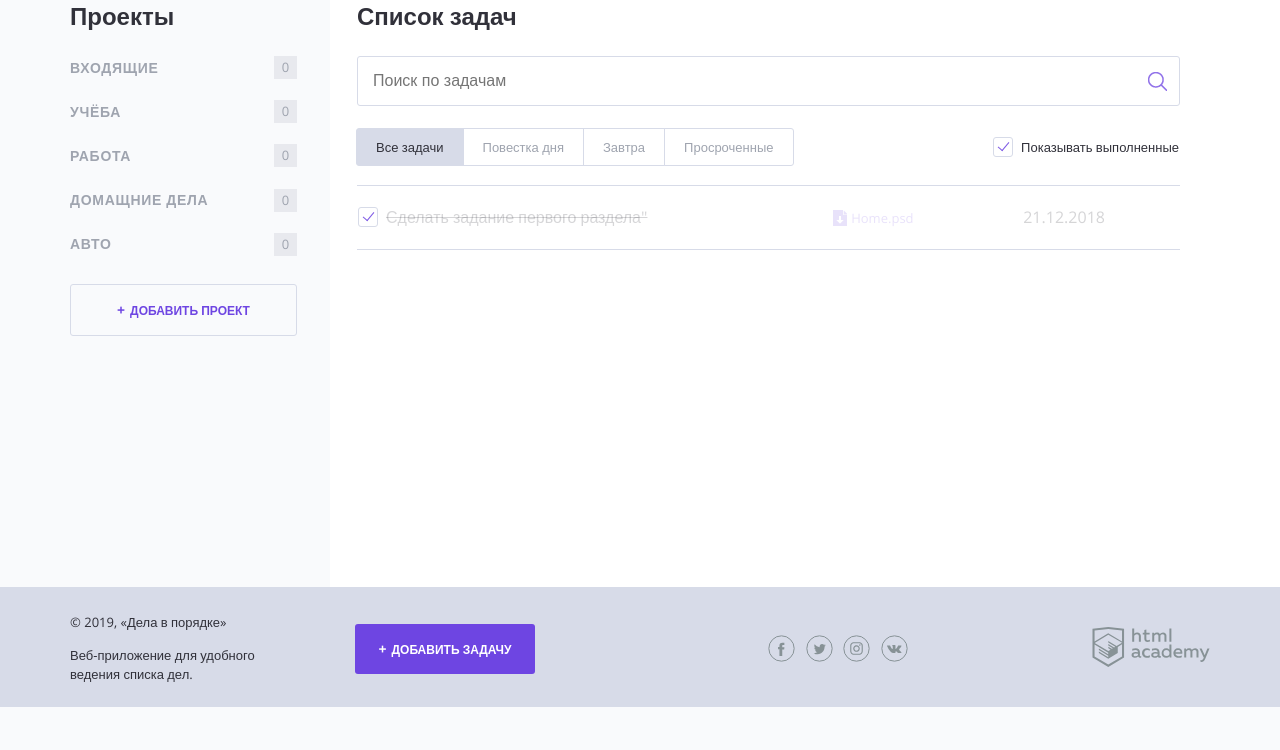
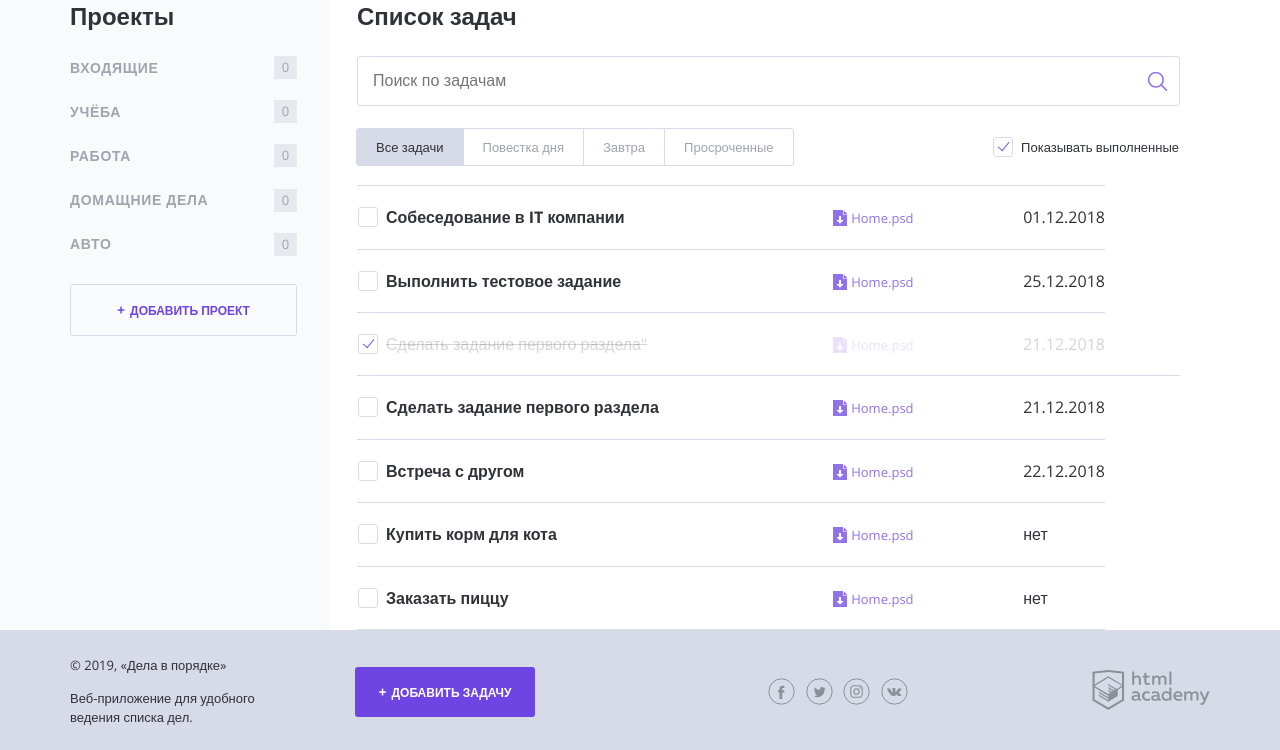
Before and after one commit to Vanhelm/196061-doingsdone-9, a PHP site: page / in a window 1280 px wide. Shown: the part 93-843 px from the top of the page. Before the commit the page ends 800 px from the top, so only its background shows below. Run offline with PHP 8.4, Linux system fonts and the light colour scheme.

Commit message:
Работа с массивами

```diff
--- a/index.php
+++ b/index.php
@@ -135,12 +135,8 @@ $tasks = [
 
                         <td class="task__date"><?=$val['data'];?></td>
                     </tr>
-                    <?php endif?>
-                    <?php endforeach;?>
-
-                    <!--показывать следующий тег <tr/>, если переменная $show_complete_tasks равна единице-->
-                   <?php foreach ($tasks as $key => $val) : ?>
-                    <?php if($val['complete']=='да' and $show_complete_tasks==1) : ?>
+                    <?php elseif($show_complete_tasks==1) : ?>
+                <?php if ($val['complete']=='да') : ?>
                     <tr class="tasks__item task--completed">
                         <td class="task__select">
                             <label class="checkbox task__checkbox">
@@ -156,9 +152,29 @@ $tasks = [
                         <td class="task__controls">
                         </td>
                     </tr>
+                    <?php endif;?>
+                            <tr class="tasks__item task ">
+                                <td class="task__select">
+                                    <label class="checkbox task__checkbox">
+                                        <input  class="checkbox__input visually-hidden task__checkbox"  type="checkbox" value="1">
+                                        <span class="checkbox__text"><?=$val['task'];?></span>
+                                    </label>
+                                </td>
+                                <td class="task__file">
+                                    <a class="download-link" href="#">Home.psd</a>
+                                </td>
 
-                    <?php endif?>
+                                <td class="task__date"><?=$val['data'];?></td>
+                            </tr>
+                    <?php endif;?>
                     <?php endforeach;?>
+
+                    <!--показывать следующий тег <tr/>, если переменная $show_complete_tasks равна единице-->
+                <!--?php foreach ($tasks as $key => $val) : ?>
+
+
+                    ?php endif?>
+                    ?php endforeach;?>-->
 
 
                 </table>
```
Lines whose indentation alone changed are shown as unchanged.
